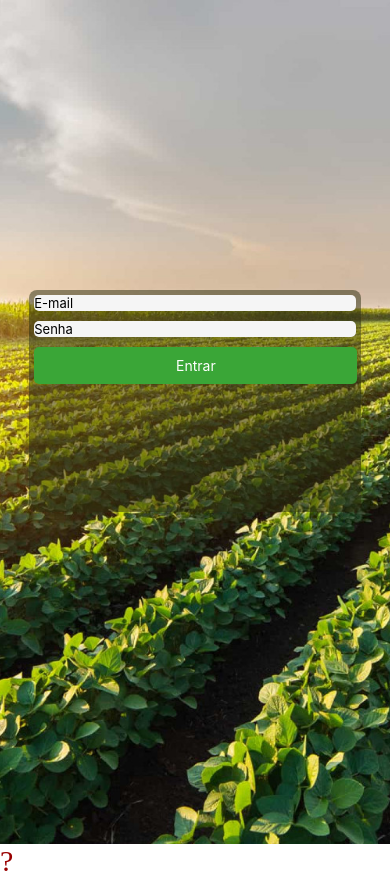
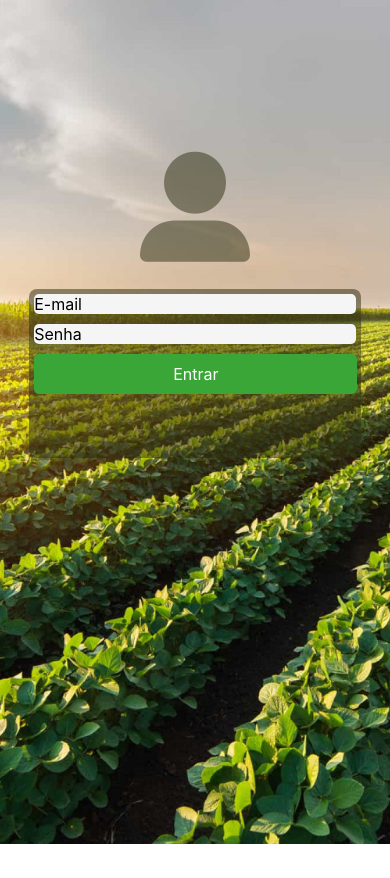
Before and after one commit to micheloc/SigmaConsultoria, a React Native app: screen /login in a window 390 px wide. After the commit the page ends 844 px from the top, so only its background shows below. Built offline with nearby package versions, Linux system fonts and the light colour scheme.

Commit message:
Atualização do projeto.

```diff
--- a/package.json
+++ b/package.json
@@ -14,6 +14,7 @@
     "@react-native/gradle-plugin": "^0.76.3",
     "@react-navigation/native": "^7.0.8",
     "@react-navigation/stack": "^7.0.12",
+    "axios": "^1.7.8",
     "moment": "^2.30.1",
     "react": "18.3.1",
     "react-native": "0.76.3",
--- a/react-native.config.js
+++ b/react-native.config.js
@@ -3,5 +3,5 @@ module.exports = {
     ios: {},
     android: {},
   },
-  assets: ['./src/assets/fonts'],
+  assets: ['./src/assets/fonts', './node_modules/react-native-vector-icons/Fonts'],
 };
--- a/src/navigations/login/index.tsx
+++ b/src/navigations/login/index.tsx
@@ -1,3 +1,9 @@
+import axios from 'axios';
+import Icon from 'react-native-vector-icons/FontAwesome6';
+
+import iUserPass from 'types/interfaces/iUserPass';
+
+import { API_URL } from '@env';
 import { Text } from 'react-native';
 import {
   Container,
@@ -6,21 +12,70 @@ import {
   BoxFormLogin,
   Input,
   ButtonConf,
+  ContainerIconLogin,
 } from 'styles/boody.containers';
 
-import Icon from 'react-native-vector-icons/FontAwesome';
+import { useState } from 'react';
+import iLogin from 'types/interfaces/iLogin';
+import { _access, _user } from 'services/login_service';
+
+const ax = axios.create({ baseURL: API_URL });
 
 const Login = () => {
+  const [user, setUser] = useState<iUserPass>({
+    userName: '',
+    password: '',
+  });
+
+  const _login = async () => {
+    try {
+      const response = await ax.post(
+        '/Account/login',
+        { userName: user.userName, password: user.password },
+        { headers: { 'Content-Type': 'application/json' } }
+      );
+      const access: any = response.data;
+
+      // Aqui será carregados os dados do usuário que está logado e validado.
+      const obj: iLogin = {
+        id: null,
+        token: access.token,
+        usuario: access.nomeUsusuario,
+        expire: access.expiration,
+      };
+      await _access(obj);
+    } catch (error) {
+      console.error(error);
+    }
+  };
+
   return (
     <Container>
       <BackgroundImg source={require('../../assets/img/login.jpg')} />
-      <Icon name="user-large" size={30} color="#900" />
+
+      <ContainerIconLogin>
+        <Icon name="user-large" size={110} color="rgba(44, 46, 17, 0.5)" />
+      </ContainerIconLogin>
+
       <ViewFormLogin>
         <BoxFormLogin>
-          <Input placeholder="E-mail" textAlign="center" />
-          <Input placeholder="Senha" textAlign="center" secureTextEntry={true} />
-          <ButtonConf>
-            <Text style={{ color: 'white' }}>Entrar</Text>
+          <Input
+            placeholder="E-mail"
+            textAlign="center"
+            value={user.userName}
+            onChangeText={(txt: string) => setUser((prevState: any) => ({ ...prevState, userName: txt }))}
+          />
+
+          <Input
+            placeholder="Senha"
+            textAlign="center"
+            secureTextEntry={true}
+            value={user.password}
+            onChangeText={(txt: string) => setUser((prevState: any) => ({ ...prevState, password: txt }))}
+          />
+
+          <ButtonConf onPress={_login}>
+            <Text style={{ color: 'white', fontSize: 16 }}>Entrar</Text>
           </ButtonConf>
         </BoxFormLogin>
       </ViewFormLogin>
--- a/src/services/login_service.tsx
+++ b/src/services/login_service.tsx
@@ -2,8 +2,8 @@ import context_realm from 'context_realm';
 import iLogin from 'types/interfaces/iLogin';
 
 /**
- *
- * @param param0
+ * Este método será utilizado para carregar os dados do usuário ao realm db.
+ * @param objeto refere-se ao objeto que contém os dados do usuário logado, como : token, nome do usuário, ata de expiração.
  */
 export const _access = async ({ token, usuario, expire }: iLogin) => {
   const realm = await context_realm();
--- a/src/styles/boody.containers.ts
+++ b/src/styles/boody.containers.ts
@@ -13,12 +13,24 @@ export const Container = styled.View`
 /**
  *
  */
+export const ContainerIconLogin = styled.View`
+  flex: 1;
+  width: 100%;
+  height: 49%;
+  position: absolute; /* Faz o ViewFormLogin se sobrepor ao Container */
+  justify-content: center; /* Alinha os itens no centro verticalmente */
+  align-items: center; /* Alinha os itens no centro horizontalmente */
+`;
+
+/**
+ *
+ */
 export const ViewFormLogin = styled.View`
   position: absolute; /* Faz o ViewFormLogin se sobrepor ao Container */
   justify-content: center; /* Alinha os itens no centro verticalmente */
   align-items: center; /* Alinha os itens no centro horizontalmente */
   bottom: 0; /* Faz o ViewFormLogin ocupar toda a área do Container */
-  top: -5%;
+  top: -11.5%;
   left: 0;
   right: 0;
   z-index: 10; /* Garante que o ViewFormLogin fique acima de outros componentes */
@@ -31,7 +43,7 @@ export const BoxFormLogin = styled.View`
   position: absolute; /* Faz o ViewFormLogin se sobrepor ao Container */
   background-color: rgba(44, 46, 17, 0.5);
   width: 85%;
-  height: 25%;
+  height: 18%;
   border-radius: 8px;
   z-index: 20; /* Garante que o ViewFormLogin fique acima de outros componentes */
 `;
@@ -47,7 +59,7 @@ export const BackgroundImg = styled.Image`
 export const Input = styled.TextInput`
   background-color: whitesmoke;
   border-radius: 5px;
-  font-size: 13;
+  font-size: 16px;
   margin: 5px;
 `;
 
--- a/src/types/interfaces/iLogin.ts
+++ b/src/types/interfaces/iLogin.ts
@@ -1,5 +1,5 @@
 interface iLogin {
-  id: number | null;
+  id: number | null | undefined;
   token: string;
   usuario: string;
   expire: Date;
--- /dev/null
+++ b/src/types/interfaces/iUserPass.ts
@@ -0,0 +1,11 @@
+/**
+ * Essa configuração de interface será utilizada para tela de login.
+ * @param userName representa o nome do usuário / mas na API está configurado para acessar a partir do e-mail.
+ * @param password representa a senha do usuário.
+ */
+interface iUserPass {
+  userName: string; /// representa o nome do usuário que está sendo logado.
+  password: string; /// representa a senha do usuário.
+}
+
+export default iUserPass;
```
Also changed, not shown: 1 other file (tests, documents, lock files or other folders).
